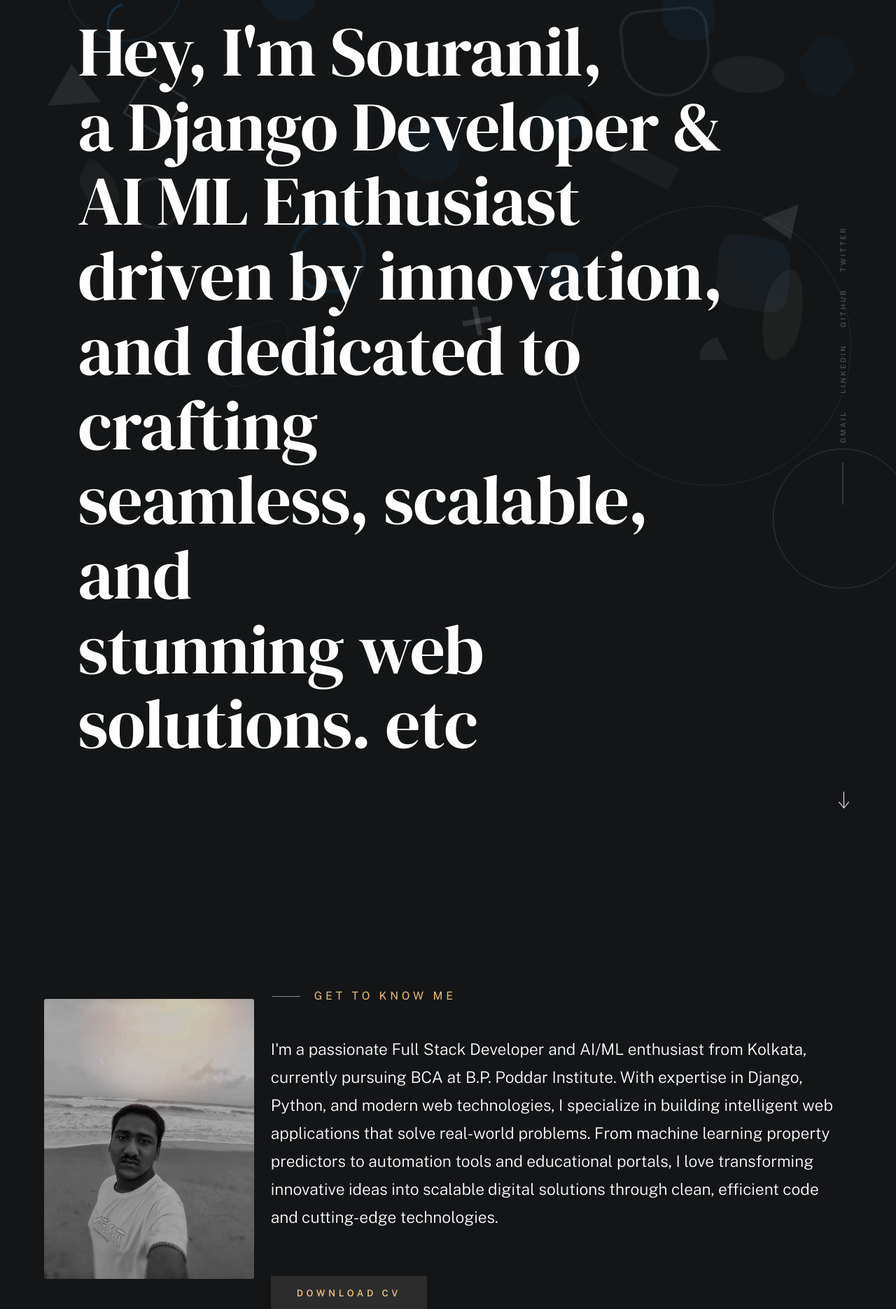
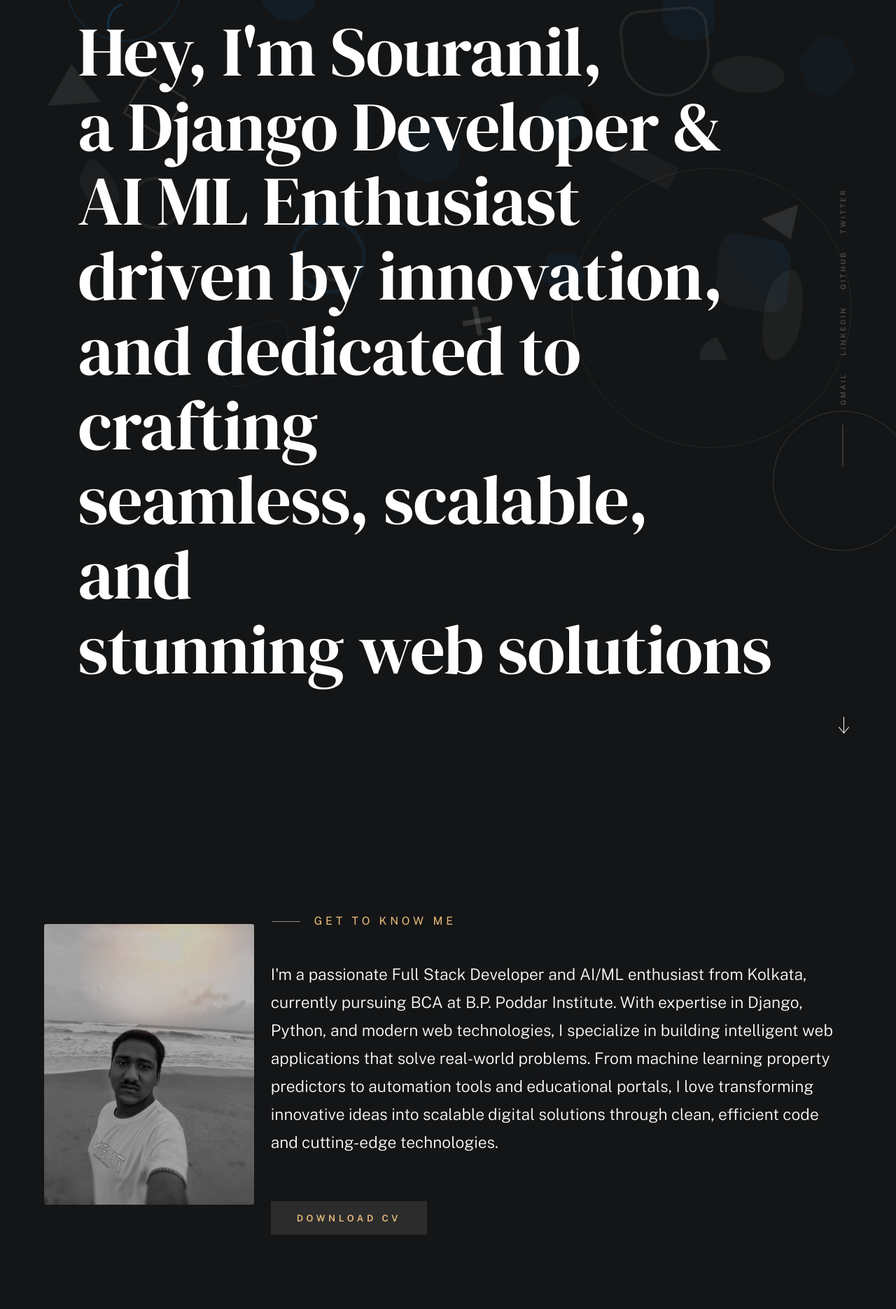
Before and after one commit to basak2005/portfolio_vercel, a Django app: template portfolio/templates/index1.html in a window 1280 px wide. Shown: the part 220-2090 px from the top of the page at 70% size. Run offline with Django 5.2, Linux system fonts and the light colour scheme; the template is opened without the code that fills it, so the values that code supplies are empty; some web fonts are replaced.

Commit message:
Template change

```diff
--- a/portfolio/templates/index1.html
+++ b/portfolio/templates/index1.html
@@ -133,7 +133,7 @@
                             driven by innovation, <br>
                             and dedicated to crafting <br>
                             seamless, scalable, and <br>
-                            stunning web solutions. etc
+                            stunning web solutions
                         </h1>
                     </div>
 
```
